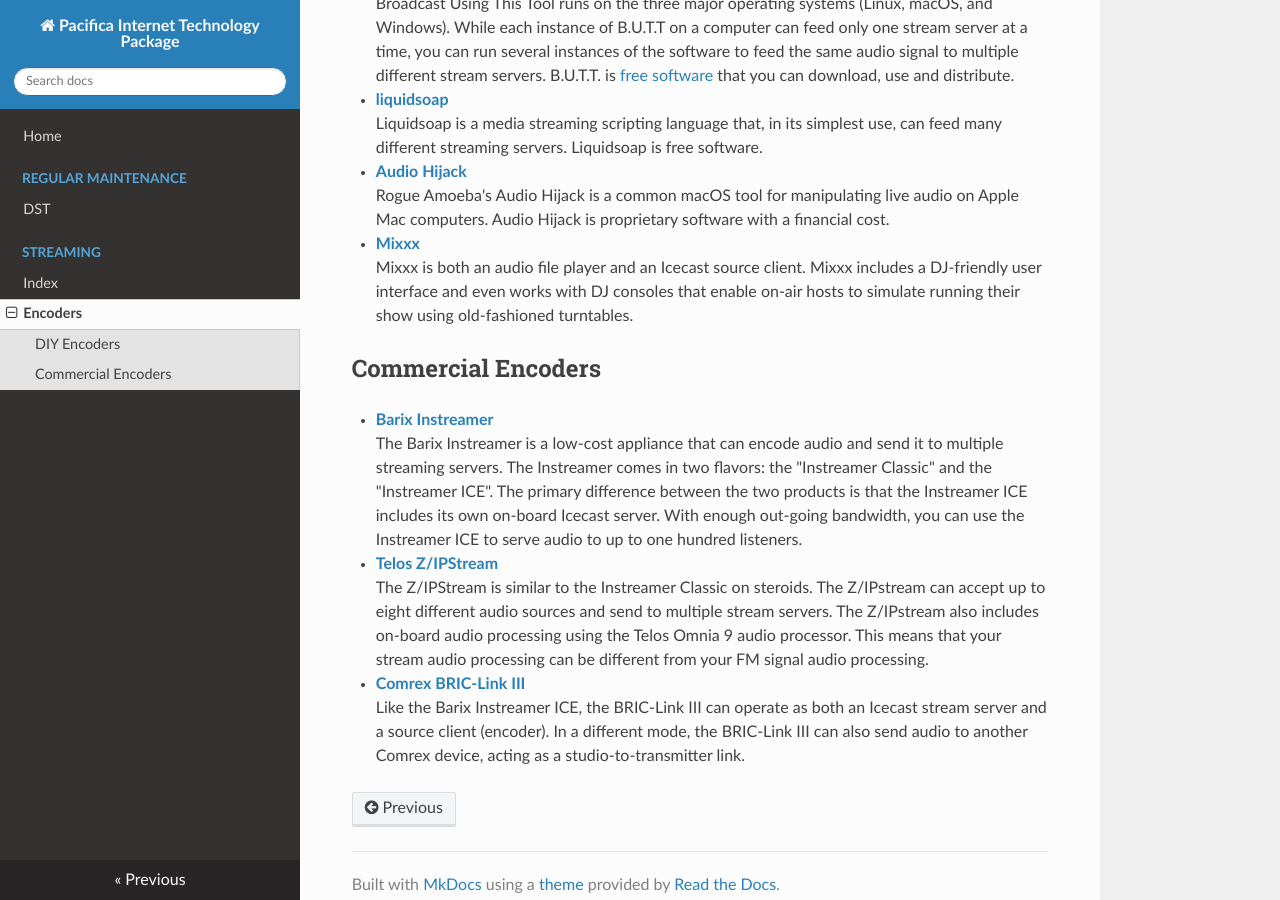
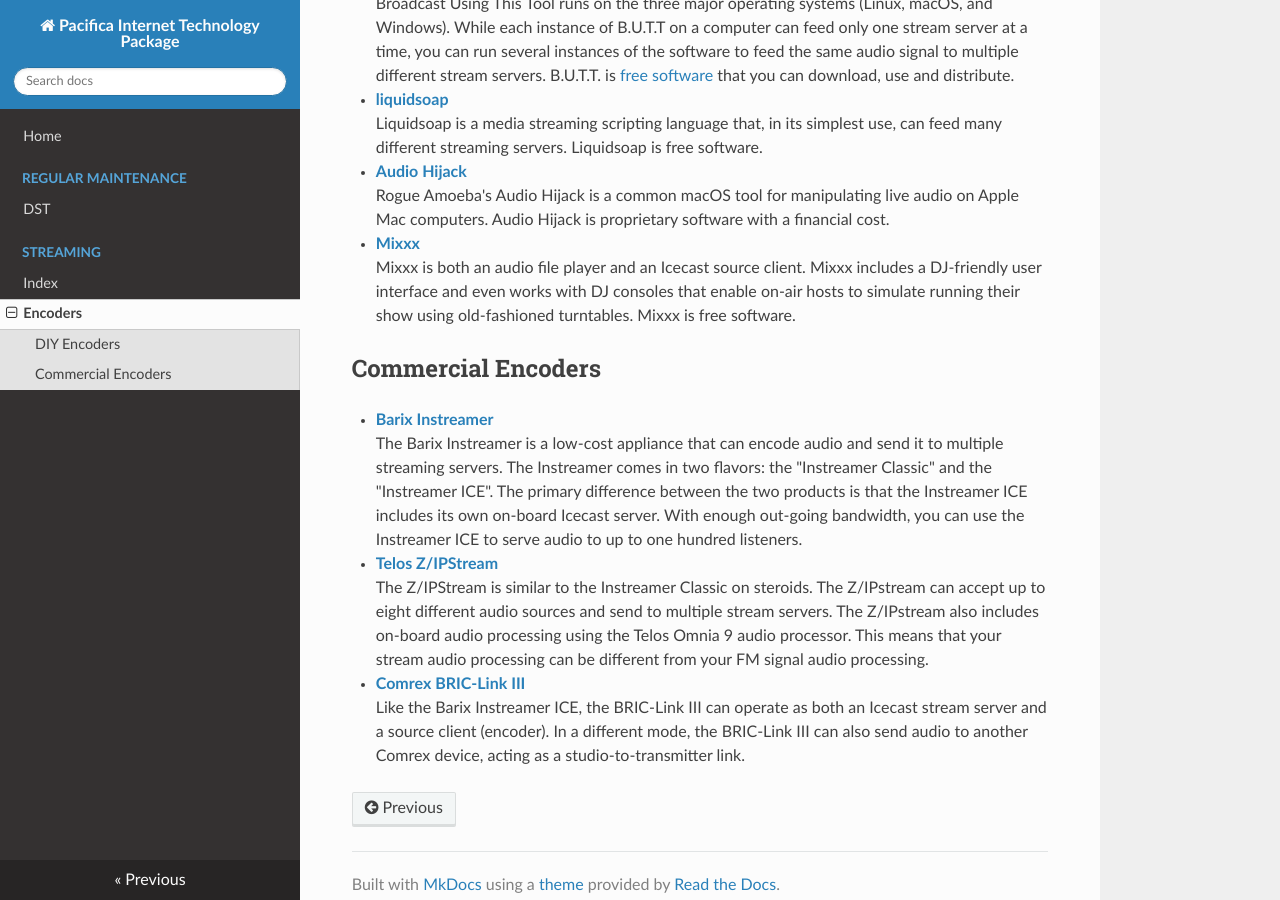
Before and after one commit to opensourceradio/ram, an MkDocs documentation site: the page built from docs/streaming/encoders.md, in a window 1280 px wide and 900 px high, scrolled down 512 px. Built offline with MkDocs 1.6.1, drawn with Linux system fonts in a browser that asks for light colours; nearby versions of some CDN libraries.

Commit message:
Mention that Mixxx is free.

```diff
--- a/docs/streaming/encoders.md
+++ b/docs/streaming/encoders.md
@@ -51,7 +51,7 @@
   Mixxx is both an audio file player and an Icecast source client. Mixxx
   includes a DJ-friendly user interface and even works with DJ consoles that
   enable on-air hosts to simulate running their show using old-fashioned
-  turntables.
+  turntables. Mixxx is free software.
 
 ## Commercial Encoders ##
 
```
